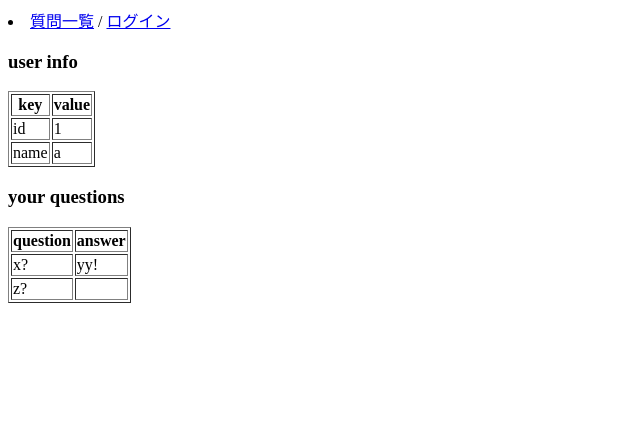
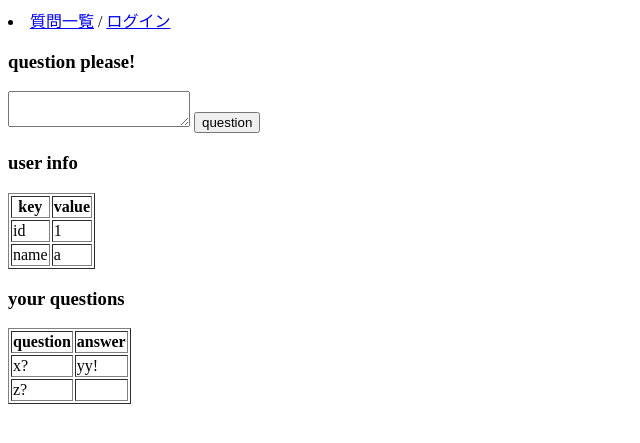
Before and after one commit to yamap55/peing_clone, a Flask app: page /user/a in a window 1280 px wide. Shown: the top 443 px of the page, without its empty margins (0-640 px from the left). Run offline with Flask 2, Linux system fonts and the light colour scheme; data comes from the database, SQL or seed files in the repository.

Commit message:
[add] question function to user

```diff
--- /dev/null
+++ b/forms/question_form.py
@@ -0,0 +1,8 @@
+from flask_wtf import FlaskForm
+from wtforms import TextAreaField
+from wtforms.validators import DataRequired
+from wtforms.widgets import TextArea
+
+
+class QuestionForm(FlaskForm):
+    question = TextAreaField('question', validators=[DataRequired()])
--- a/main.py
+++ b/main.py
@@ -7,6 +7,7 @@ from models.user import User
 from models.question import Question
 from database import init_db, db
 from forms.login_form import LoginForm
+from forms.question_form import QuestionForm
 from util.hash_util import create_salt, calculate_password_hash, compare_password
 
 app = Flask(__name__)
@@ -93,11 +94,20 @@ def dashboard():
     return render_template('dashboard.html', questions=questions, user_questions=user_questions)
 
 
-@app.route('/user/<user_name>')
+@app.route('/user/<user_name>', methods=['GET', 'POST'])
 def show_user_profile(user_name):
+    question_form = QuestionForm()
     users = User.query.filter_by(name=user_name).all()
-    user = None if len(users) == 0 else users[0]
-    return render_template('user_profile.html', user=user)
+    if len(users) == 0:
+        user = None
+    else:
+        user = users[0]
+        if question_form.validate_on_submit():
+            print('question : {}'.format(question_form.question.data))
+            question = Question(detail=question_form.question.data, user_id=user.id)
+            db.session.add(question)
+            db.session.commit()
+    return render_template('user_profile.html', user=user, form=question_form)
 
 
 @app.route('/logout')
--- a/templates/user_profile.html
+++ b/templates/user_profile.html
@@ -9,6 +9,14 @@
     {% endif %}
     <div>
         {% if user %}
+            <div>
+                <h3>question please!</h3>
+                <form action="{{ url_for('show_user_profile',user_name=user.name) }}" method="POST">
+                     {{ form.csrf_token }}
+                     {{ form.question }}
+                     <input type="submit" value="question">
+                </form>
+            </div>
             <div>
                 <h3>user info</h3>
                 <table border="1">
```
